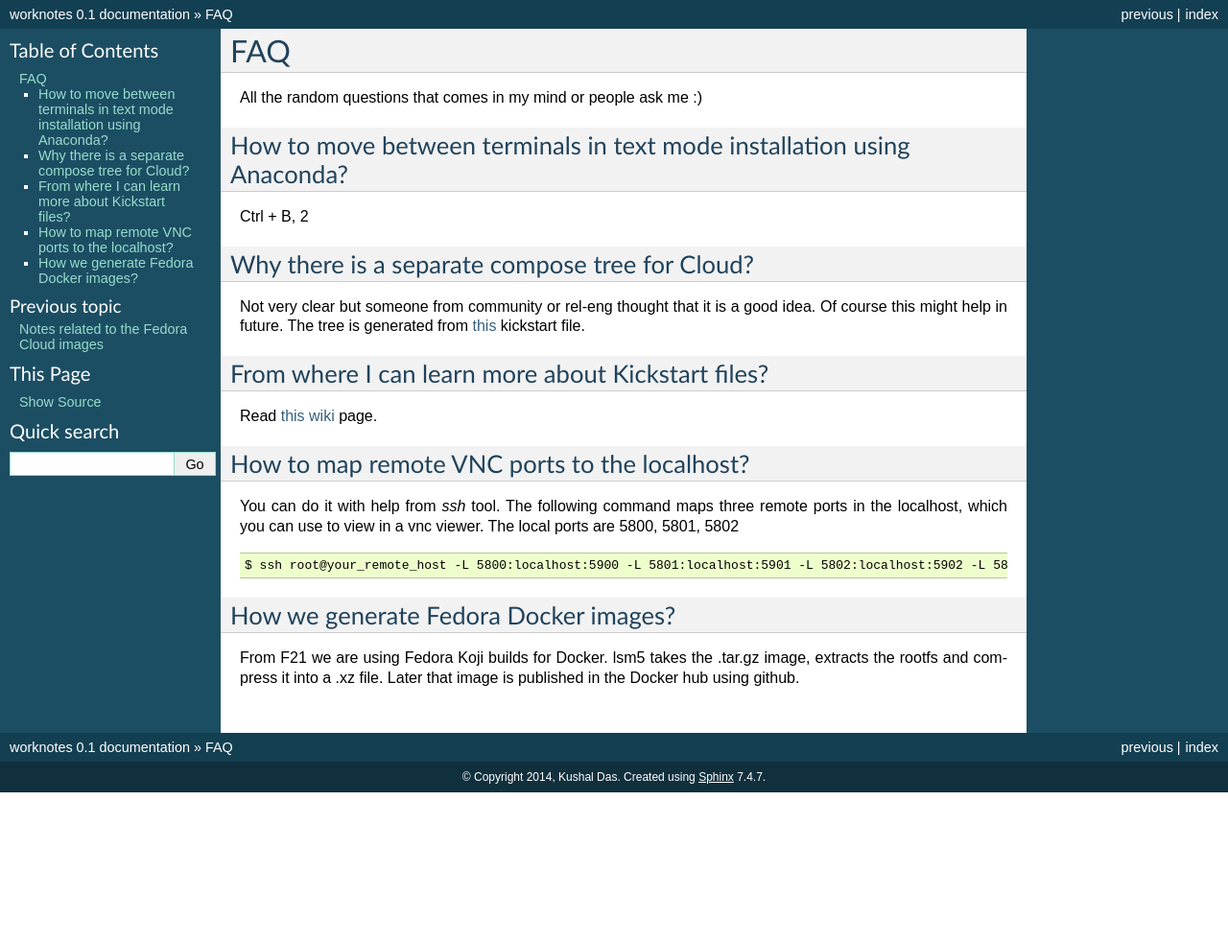
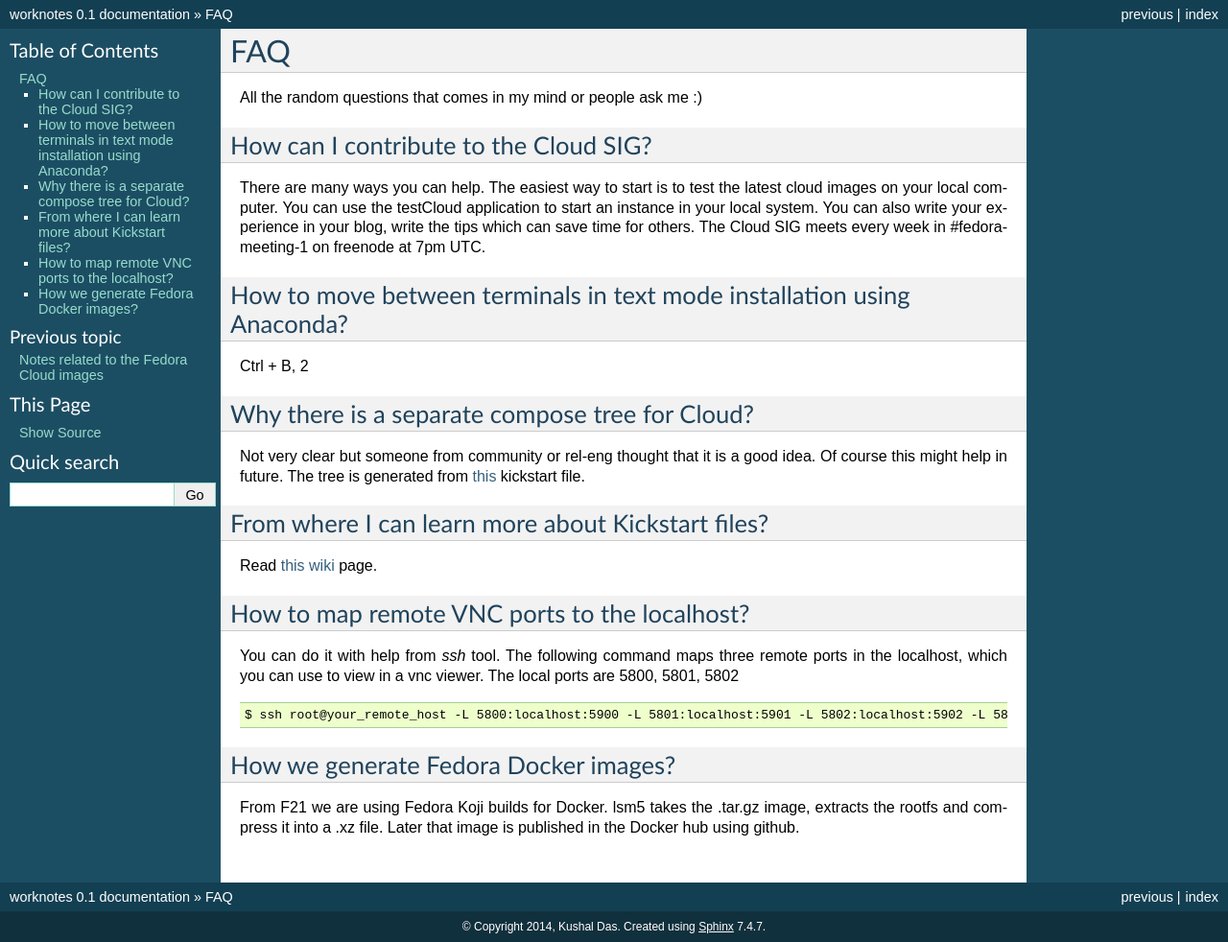
Before and after one commit to kushaldas/worknotes, a Sphinx documentation site: the page built from docs/faq.rst, in a window 1280 px wide. Shown: the whole page at 96% size. Built offline with Sphinx 7.4.7, drawn with Linux system fonts in a browser that asks for light colours; before the commit the page ends 900 px from its top, so only the background shows below that.

Commit message:
How can I contribute to the Cloud SIG?

```diff
--- a/docs/faq.rst
+++ b/docs/faq.rst
@@ -2,6 +2,13 @@ FAQ
 ====
 
 All the random questions that comes in my mind or people ask me :)
+
+How can I contribute to the Cloud SIG?
+--------------------------------------
+
+There are many ways you can help. The easiest way to start is to test the latest cloud images on your local computer. You can
+use the testCloud application to start an instance in your local system. You can also write your experience in your blog, write
+the tips which can save time for others. The Cloud SIG meets every week in #fedora-meeting-1 on freenode at 7pm UTC.
 
 How to move between terminals in text mode installation using Anaconda?
 -----------------------------------------------------------------------
```
